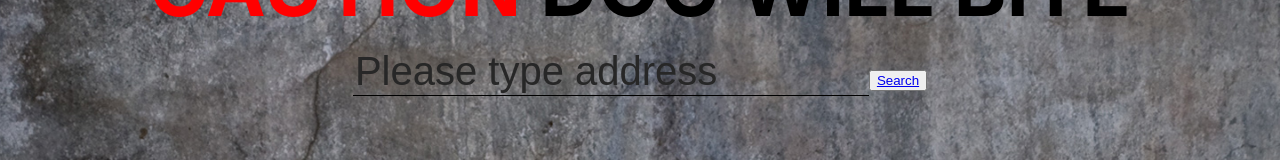
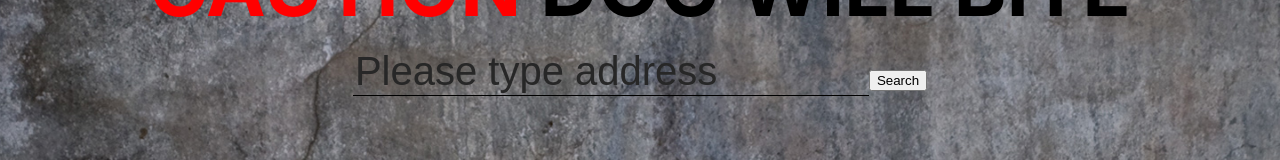
Before and after one commit to jip68660/dog-bite-warning, a React (Create React App) app in the folder ui/: page / in a window 1280 px wide. Shown: the part 254-414 px from the top of the page. Built offline with nearby package versions, Linux system fonts and the light colour scheme.

Commit message:
Add history in Router

```diff
--- a/ui/src/App.js
+++ b/ui/src/App.js
@@ -1,8 +1,11 @@
 import React from 'react';
-import { BrowserRouter as Router, Route } from 'react-router-dom';
+import { Router, Route } from 'react-router-dom';
+import { createBrowserHistory } from 'history';
 import Home from './components/Home';
 import Map from './components/Map';
 import './App.css';
+
+const history = createBrowserHistory();
 
 class App extends React.Component {
   constructor(props) {
@@ -20,14 +23,15 @@ class App extends React.Component {
     });
   }
   handleSearch = (event) => {
-    this.setState({
-      address: ""
-    });
+    // this.setState({
+    //   address: ""
+    // });
+    console.log(this.state.address);
   }
 
   render() {
     return (
-      <Router>
+      <Router history={ history }>
         <div>
           <Route
             path="/"
--- a/ui/src/components/Home.js
+++ b/ui/src/components/Home.js
@@ -1,6 +1,7 @@
 import React from 'react';
 import InputFormat from './formats/InputFormat';
 import ButtonFormat from './formats/ButtonFormat';
+import AddressButton from './formats/AddressButton';
 
 const Home = (props) => {
     return(
@@ -14,11 +15,16 @@ const Home = (props) => {
                 name={ "address" }
                 handleChange = { props.handleChange }
             />
-            <ButtonFormat
+            {/* <ButtonFormat
                 className={ "button search" }
                 buttonValue={ "Search" }
                 handleSearch={ props.handleSearch }
-                target={ "/address" }
+                // target={ "/address" }
+            /> */}
+            <AddressButton
+                className={ "button search" }
+                buttonValue={ "Search" }
+                handleSearch={ props.handleSearch }
             />
             </div>
         </div>
--- a/ui/src/components/Map.js
+++ b/ui/src/components/Map.js
@@ -7,7 +7,7 @@ class Map extends React.Component {
         super(props);
 
         this.state={
-            center: { lat: 31.89, lng: -97.04},
+            center: { lat: 31.89, lng: -97.04}, //"user" will be center
             zoom: 14,
             markers: [{class:"user", lat:31.89, lng:-97.04}, {class:"dog", lat:31.874, lng:-97.040}] //{"class", "lat", "lng", "level"}
         }
--- /dev/null
+++ b/ui/src/components/formats/AddressButton.js
@@ -0,0 +1,25 @@
+import React from 'react';
+import { useHistory } from 'react-router-dom';
+
+const AddressButton = (props) => {
+    let history = useHistory();
+
+    function handleDirect () {
+        history.push("/address");
+        console.log(history);
+        props.handleSearch();
+    }
+
+    return(
+        <button
+            className={ props.className }
+            onClick={ handleDirect }
+        >
+        {/* <a href= { props.target }> */}
+        { props.buttonValue }
+        {/* </a> */}
+        </button>
+    );
+}
+
+export default AddressButton;
--- a/ui/src/components/formats/ButtonFormat.js
+++ b/ui/src/components/formats/ButtonFormat.js
@@ -6,9 +6,9 @@ const ButtonFormat = (props) => {
             className={ props.className }
             onClick={ props.handleSearch }
         >
-        <a href= { props.target }>
+        {/* <a href= { props.target }> */}
         { props.buttonValue }
-        </a>
+        {/* </a> */}
         </button>
     );
 }
```
Also changed, not shown: 1 other file (tests, documents, lock files or other folders).
